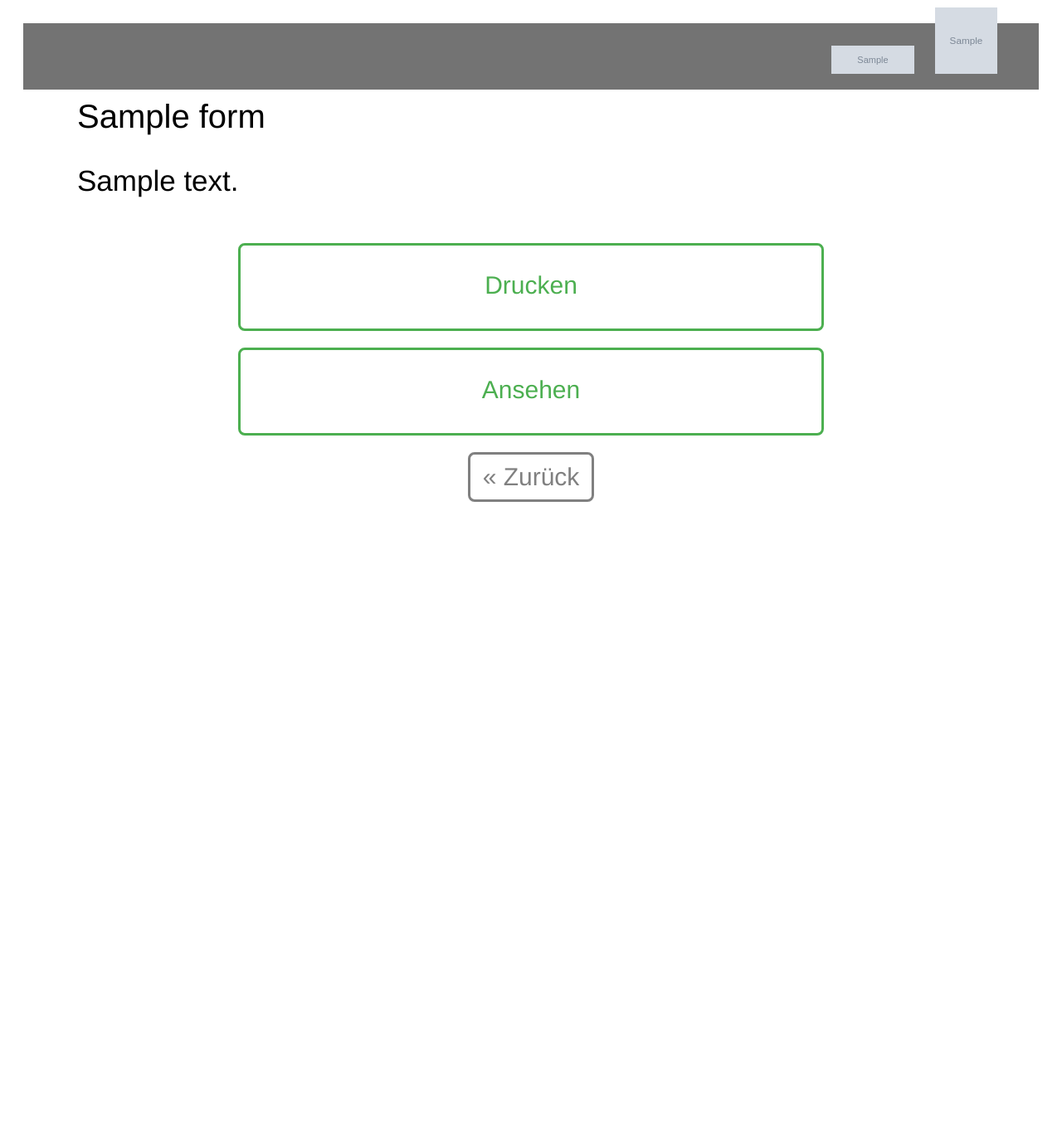
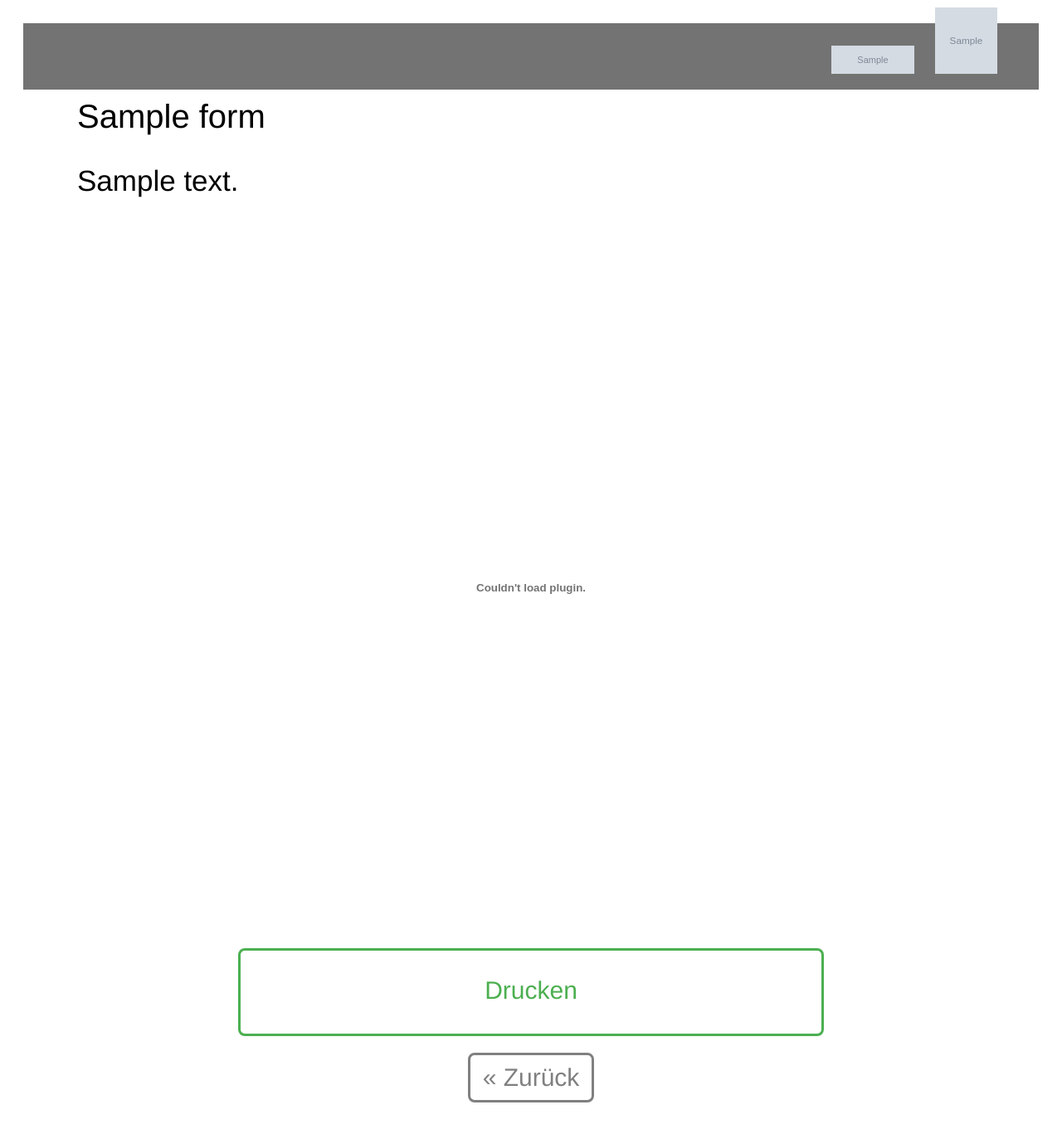
Before and after one commit to ahmedramadan01/self-service-terminal, a Django app: page /form/1/ in a window 1280 px wide. Shown: the whole page at 83% size. Before the commit the page ends 605 px from the top, so only its background shows below. Run offline with Django 3.2, Linux system fonts and the light colour scheme; tables that the repository leaves empty hold one stand-in row (values such as "Sample post"); grey boxes marked "Sample" are stand-in pictures.

Commit message:
Embed the PDF

```diff
--- a/sp4/self_service_terminal/templates/self_service_terminal/formular.html
+++ b/sp4/self_service_terminal/templates/self_service_terminal/formular.html
@@ -8,8 +8,11 @@
   <p>{{form.description}}</p>
 </div>
 
+
 <form action="" method="get">
   <div class="btn-container">
+
+    <embed type="application/pdf" src="{{ form.pdffile.url }}" width="650" height="850">
 
     <!--Makes a HTTP request to the print site => calls printing method for current form
         See the console output for the development server:
@@ -17,7 +20,7 @@
     <a class="print btn" href="/form/{{ form.pk }}/print">Drucken</a>
     <!---->
 
-    <a class="noselect view  btn" href="{{form.pdffile.url}}">Ansehen</a>
+    <!-- <a class="noselect view  btn" href="{{form.pdffile.url}}">Ansehen</a> -->
     <a class="noselect back btn" href="/menu/{{form.parent_menu.pk}}">&#171; Zurück </a>
 
   </div>
```
